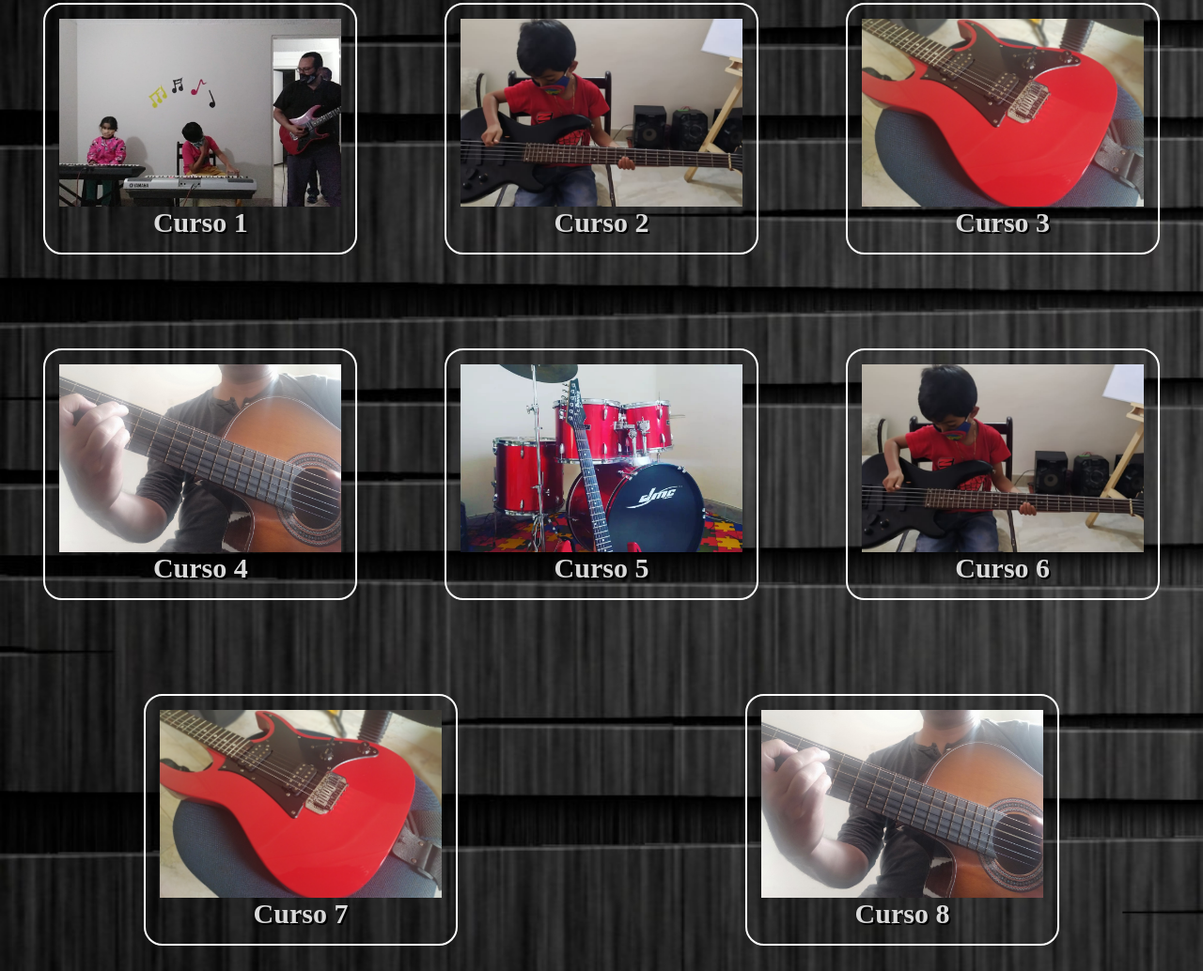
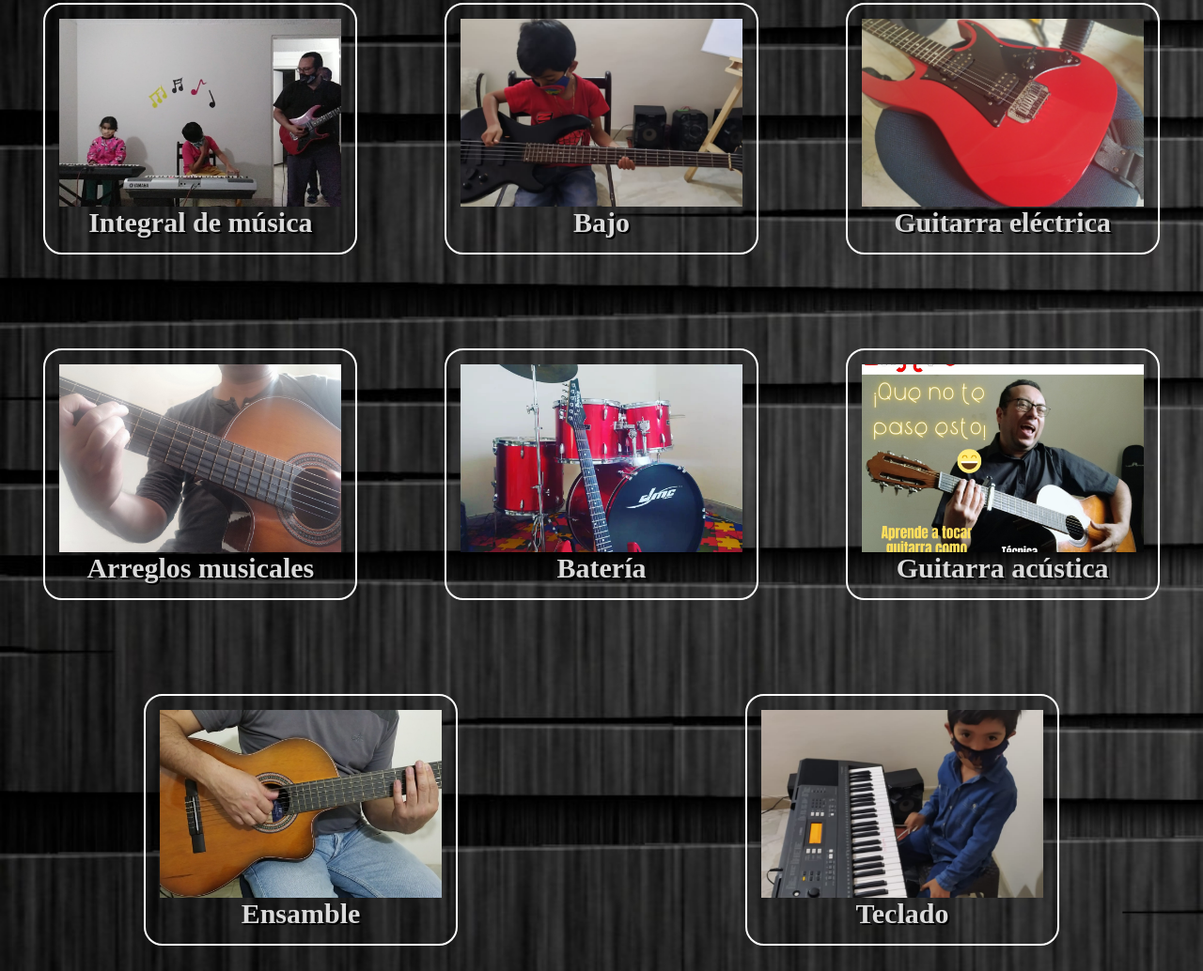
Before and after one commit to Edwin3002/Edwin3002.github.io, a plain HTML site: page proyecto-erato/cursos.html in a window 1280 px wide. Shown: the part 198-1232 px from the top of the page at 94% size. Drawn offline with Linux system fonts and the light colour scheme.

Commit message:
titles erato

```diff
--- a/proyecto-erato/cursos.html
+++ b/proyecto-erato/cursos.html
@@ -29,36 +29,36 @@
         </nav>
         <div class="cont2">
             <div class="card">
-                <div class="cursoImg"> <img src="./img/curso1 (1).jpeg" alt=""></div>
-                <h3>Curso 1</h3>
+                <div class="cursoImg"> <img src="./img/curso 1.jpeg" alt=""></div>
+                <h3>Integral de música</h3>
             </div>
             <div class="card">
-                <div class="cursoImg"> <img src="./img/curso1 (2).jpeg" alt=""></div>
-                <h3>Curso 2</h3>
+                <div class="cursoImg"> <img src="./img/curso 2.jpeg" alt=""></div>
+                <h3>Bajo</h3>
             </div>
             <div class="card">
-                <div class="cursoImg"> <img src="./img/curso1 (3).jpeg" alt=""></div>
-                <h3>Curso 3</h3>
+                <div class="cursoImg"> <img src="./img/curso 3.jpeg" alt=""></div>
+                <h3>Guitarra eléctrica</h3>
             </div>
             <div class="card">
-                <div class="cursoImg"> <img src="./img/curso1 (4).jpeg" alt=""></div>
-                <h3>Curso 4</h3>
+                <div class="cursoImg"> <img src="./img/curso 4.jpeg" alt=""></div>
+                <h3>Arreglos musicales</h3>
             </div>
             <div class="card">
-                <div class="cursoImg"> <img src="./img/Instruments.jpg" alt=""></div>
-                <h3>Curso 5</h3>
+                <div class="cursoImg"> <img src="./img/curso 5.jpg" alt=""></div>
+                <h3>Batería</h3>
             </div>
             <div class="card">
-                <div class="cursoImg"> <img src="./img/curso1 (2).jpeg" alt=""></div>
-                <h3>Curso 6</h3>
+                <div class="cursoImg"> <img src="./img/curso 6.jpeg" alt=""></div>
+                <h3>Guitarra acústica</h3>
             </div>
             <div class="card">
-                <div class="cursoImg"> <img src="./img/curso1 (3).jpeg" alt=""></div>
-                <h3>Curso 7</h3>
+                <div class="cursoImg"> <img src="./img/curso 7.jpeg" alt=""></div>
+                <h3>Ensamble</h3>
             </div>
             <div class="card">
-                <div class="cursoImg"> <img src="./img/curso1 (4).jpeg" alt=""></div>
-                <h3>Curso 8</h3>
+                <div class="cursoImg"> <img src="./img/curso 8.jpeg" alt=""></div>
+                <h3>Teclado</h3>
             </div>
         </div>
         <footer>
```
Also changed, not shown: proyecto-erato/img/curso 1.jpeg (renamed from proyecto-erato/img/curso1 (1).jpeg), proyecto-erato/img/curso 2.jpeg (renamed from proyecto-erato/img/curso1 (2).jpeg), proyecto-erato/img/curso 3.jpeg (renamed from proyecto-erato/img/curso1 (3).jpeg), proyecto-erato/img/curso 4.jpeg (renamed from proyecto-erato/img/curso1 (4).jpeg), proyecto-erato/img/curso 5.jpg (renamed from proyecto-erato/img/Instruments.jpg), proyecto-erato/img/curso 6.jpeg (added), proyecto-erato/img/curso 7.jpeg (added), proyecto-erato/img/curso 8.jpeg (added).
